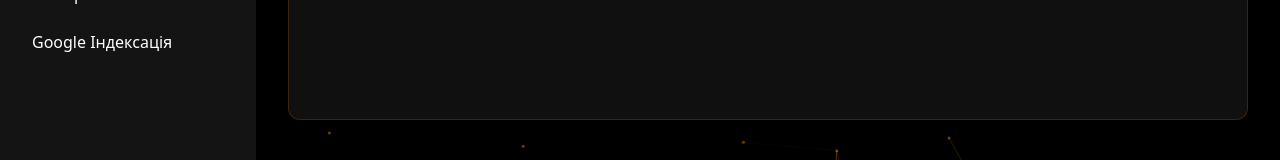
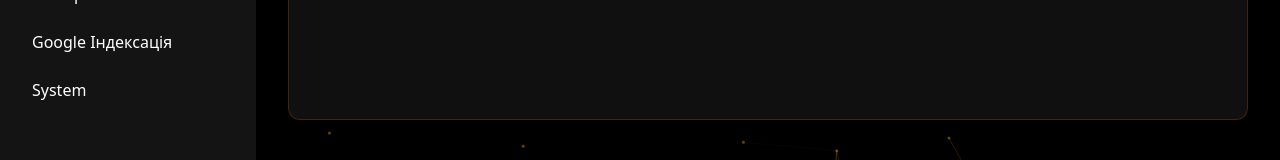
Before and after one commit to DNGameCompany/foxflat_web_next, a Next.js app: page /admin in a window 1280 px wide. Shown: the part 498-658 px from the top of the page. Built offline with nearby package versions, Linux system fonts and the light colour scheme; no server answers; the database is empty; sample sign-in values are in the browser's storage.

Commit message:
SystemTab.tsx

```diff
--- a/src/components/admin/AdminSidebar.tsx
+++ b/src/components/admin/AdminSidebar.tsx
@@ -22,6 +22,7 @@ const tabs: { key: TabKey; label: string }[] = [
     { key: "stats", label: "Статистика" },
     { key: "channel", label: "Телеграм канал" },
     { key: "indexing", label: "Google Індексація" },
+    { key: "system", label: "System" },
 ];
 
 export default function AdminSidebar({ activeTab, setActiveTab, isOpen, setIsOpen }: AdminSidebarProps) {
```
